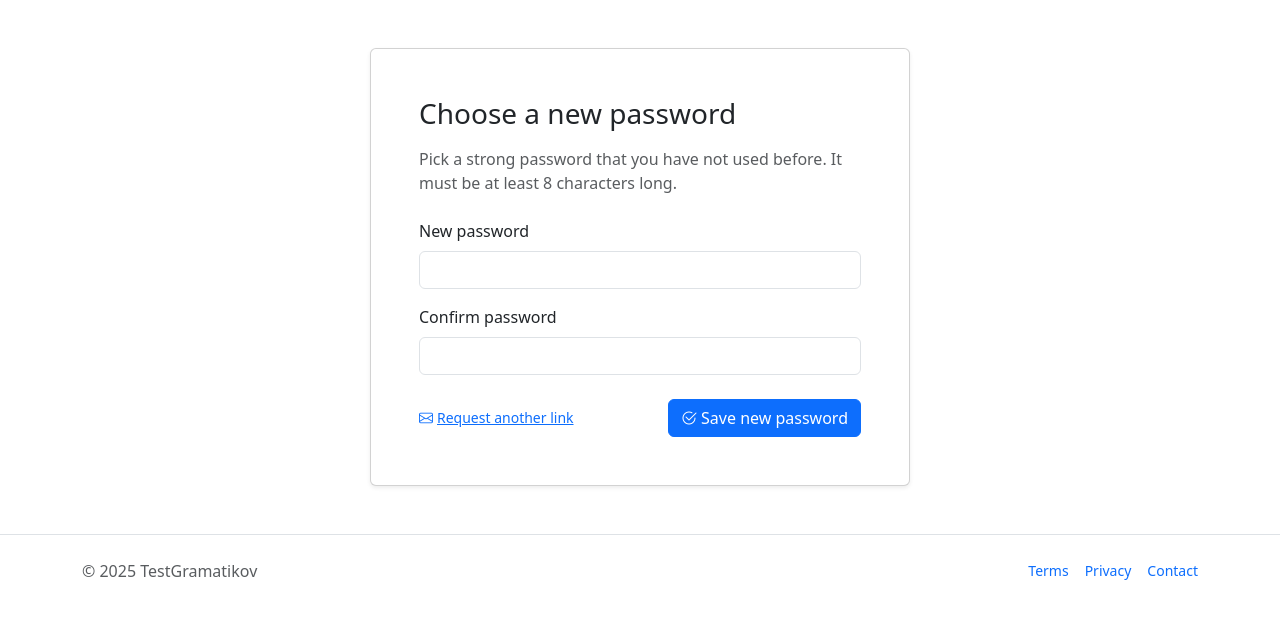
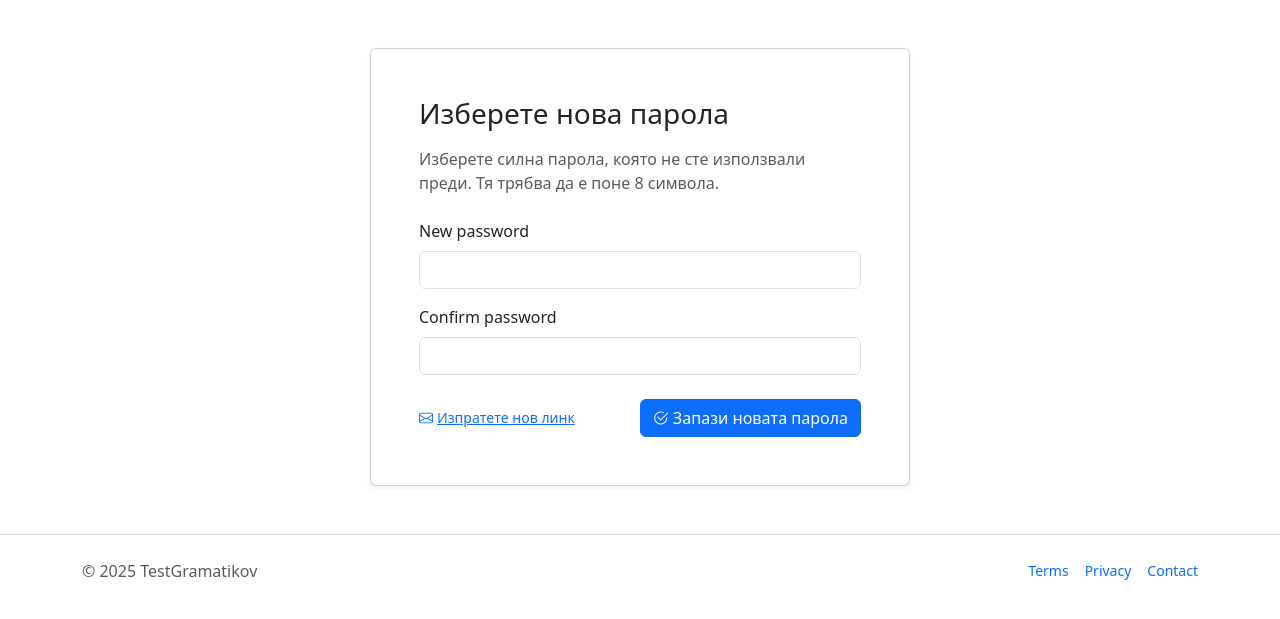
Before and after one commit to gramatikov88/TestGramatikov, a PHP site: page /reset_password.php in a window 1280 px wide. Shown: the part 79-698 px from the top of the page. Run offline with PHP 8.4, Linux system fonts and the light colour scheme.

Commit message:
Превод на файлове

```diff
--- a/classes_create.php
+++ b/classes_create.php
@@ -71,10 +71,10 @@ if ($editing && $_SERVER['REQUEST_METHOD'] === 'POST' && ($_POST['__action'] ??
             ':tid' => (int)$user['id'],
         ]);
         $pdo->commit();
-        $_SESSION['flash_success'] = 'QR code refreshed. Share the new link with students.';
+        $_SESSION['flash_success'] = 'Генериран е нов QR код. Можете да го споделите с учениците.';
     } catch (Throwable $e) {
         if ($pdo->inTransaction()) { try { $pdo->rollBack(); } catch (Throwable $__){ } }
-        $_SESSION['flash_error'] = 'Could not refresh the QR code. Please try again.';
+        $_SESSION['flash_error'] = 'Неуспешно обновяване на QR кода. Моля, опитайте отново.';
     }
     header('Location: classes_create.php?id=' . $class_id . '#share');
     exit;
--- a/join_class.php
+++ b/join_class.php
@@ -128,11 +128,11 @@ if ($class) {
             <?php endif; ?>
 
             <?php if ($statusMessage === 'joined'): ?>
-                <div class="alert alert-success"><i class="bi bi-check-circle-fill me-2"></i>You have joined the class successfully.</div>
+                <div class="alert alert-success"><i class="bi bi-check-circle-fill me-2"></i>Присъединихте се успешно към класа.</div>
             <?php elseif ($statusMessage === 'already'): ?>
-                <div class="alert alert-info"><i class="bi bi-info-circle-fill me-2"></i>You are already enrolled in this class.</div>
+                <div class="alert alert-info"><i class="bi bi-info-circle-fill me-2"></i>Вие вече сте записани в този клас.</div>
             <?php elseif ($statusMessage === 'error'): ?>
-                <div class="alert alert-danger"><i class="bi bi-exclamation-triangle-fill me-2"></i>We could not add you to the class. Please try again.</div>
+                <div class="alert alert-danger"><i class="bi bi-exclamation-triangle-fill me-2"></i>Не успяхме да ви добавим в класа. Моля, опитайте отново.</div>
             <?php endif; ?>
 
             <?php if ($class): ?>
--- a/reset_password.php
+++ b/reset_password.php
@@ -35,10 +35,10 @@ if ($_SERVER['REQUEST_METHOD'] !== 'POST' && $selector !== '' && $token !== '')
         $pdo = db();
         ensure_password_resets_table($pdo);
         if (!find_valid_reset($pdo, $selector, $token)) {
-            $prefetchMessage = 'The reset link is invalid or has expired. Request a new one to continue.';
+            $prefetchMessage = 'Линкът за нулиране е невалиден или е изтекъл. Моля, поискайте нов.';
         }
     } catch (Throwable $e) {
-        $prefetchMessage = 'We could not verify the reset link. Please try again later.';
+        $prefetchMessage = 'Не успяхме да проверим линка за нулиране. Моля, опитайте отново по-късно.';
     }
 }
 
@@ -49,13 +49,13 @@ if ($_SERVER['REQUEST_METHOD'] === 'POST') {
     $passwordConfirm = (string)($_POST['password_confirm'] ?? '');
 
     if ($selector === '' || $token === '') {
-        $errors[] = 'The reset link is missing or incomplete.';
+        $errors[] = 'Линкът за нулиране е невалиден или непълен.';
     }
     if (strlen($password) < 8) {
-        $errors[] = 'The new password must be at least 8 characters.';
+        $errors[] = 'Новата парола трябва да е поне 8 символа.';
     }
     if ($password !== $passwordConfirm) {
-        $errors[] = 'Password confirmation does not match.';
+        $errors[] = 'Потвърждението на паролата не съвпада.';
     }
 
     if (!$errors) {
@@ -65,7 +65,7 @@ if ($_SERVER['REQUEST_METHOD'] === 'POST') {
 
             $reset = find_valid_reset($pdo, $selector, $token);
             if (!$reset) {
-                $errors[] = 'The reset link is invalid or has expired. Please request a new one.';
+                $errors[] = 'Линкът за нулиране е невалиден или е изтекъл. Моля, поискайте нов.';
             } else {
                 $pdo->beginTransaction();
                 $hash = password_hash($password, PASSWORD_DEFAULT);
@@ -85,7 +85,7 @@ if ($_SERVER['REQUEST_METHOD'] === 'POST') {
             if (isset($pdo) && $pdo instanceof PDO && $pdo->inTransaction()) {
                 $pdo->rollBack();
             }
-            $errors[] = 'Unexpected error while saving the new password. Please try again later.';
+            $errors[] = 'Неочаквана грешка при запазване на новата парола. Моля, опитайте отново по-късно.';
         }
     }
 }
@@ -108,8 +108,8 @@ if ($_SERVER['REQUEST_METHOD'] === 'POST') {
 <main class="container my-4 my-md-5 d-flex justify-content-center">
     <div class="card shadow-sm auth-card w-100">
         <div class="card-body p-4 p-md-5">
-            <h1 class="h3 mb-3">Choose a new password</h1>
-            <p class="text-muted mb-4">Pick a strong password that you have not used before. It must be at least 8 characters long.</p>
+            <h1 class="h3 mb-3">Изберете нова парола</h1>
+            <p class="text-muted mb-4">Изберете силна парола, която не сте използвали преди. Тя трябва да е поне 8 символа.</p>
 
             <?php if ($errors): ?>
                 <div class="alert alert-danger">
@@ -138,8 +138,8 @@ if ($_SERVER['REQUEST_METHOD'] === 'POST') {
                     <input type="password" class="form-control" id="password_confirm" name="password_confirm" minlength="8" required />
                 </div>
                 <div class="d-flex align-items-center justify-content-between">
-                    <a class="small" href="forgot_password.php"><i class="bi bi-envelope me-1"></i>Request another link</a>
-                    <button type="submit" class="btn btn-primary"><i class="bi bi-check2-circle me-1"></i>Save new password</button>
+                    <a class="small" href="forgot_password.php"><i class="bi bi-envelope me-1"></i>Изпратете нов линк</a>
+                    <button type="submit" class="btn btn-primary"><i class="bi bi-check2-circle me-1"></i>Запази новата парола</button>
                 </div>
             </form>
         </div>
```
Also changed, not shown: createTest.php (+18 -18 lines), forgot_password.php (+7 -7 lines).
